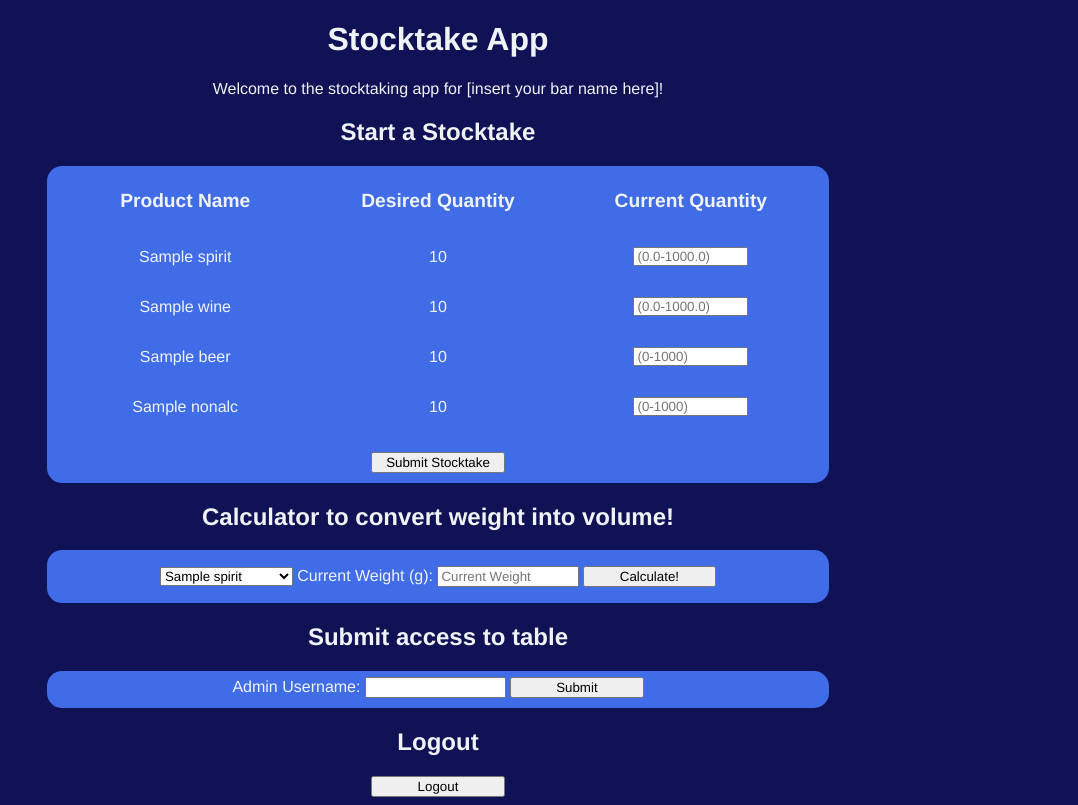
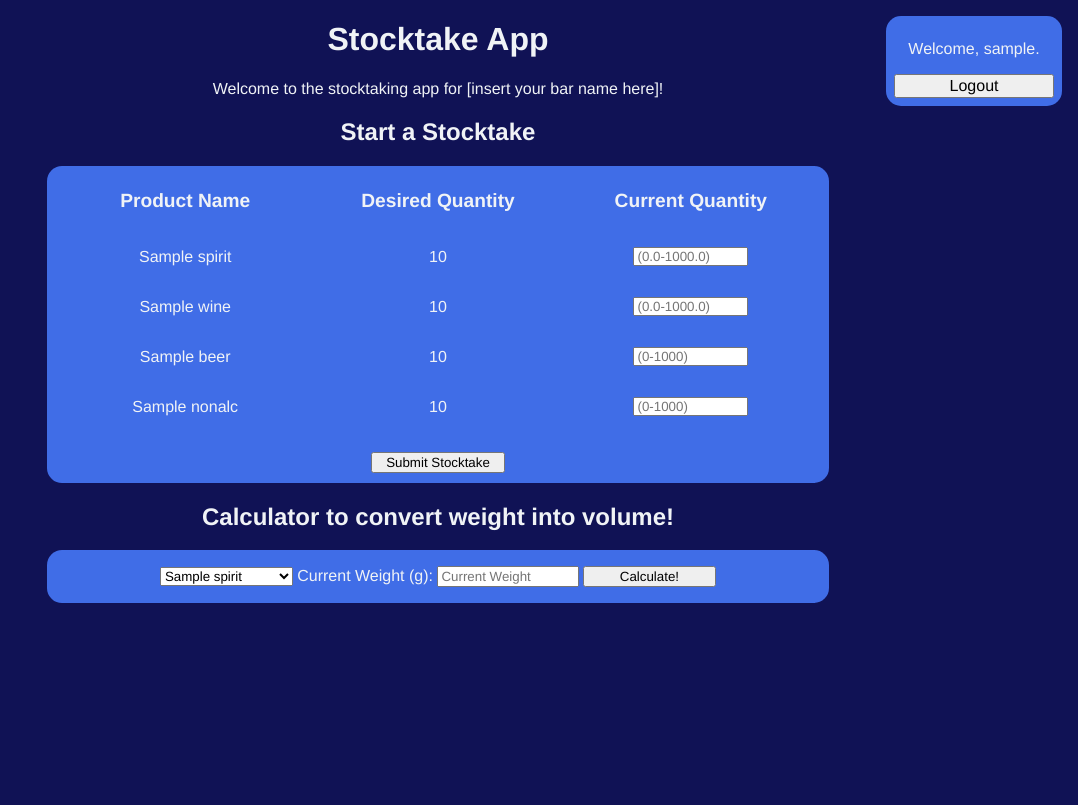
Before and after one commit to jordankettles/StocktakeCloud, a PHP site: page / in a window 1280 px wide. Shown: the whole page, without its empty margins (202-1280 px from the left). After the commit the page ends 603 px from the top, so only its background shows below. Run offline with PHP 8.4, Linux system fonts and the light colour scheme; the visitor is signed in with stand-in values (Sample User, id 1); tables that the repository leaves empty hold one stand-in row (values such as "Sample post").

Commit message:
Update HTML and CSS
- Moved the Logout button
- Hid everything except for request access on the client page if you don't have permission to view tables.
- Renamed some things

```diff
--- a/client/www/index.php
+++ b/client/www/index.php
@@ -73,21 +73,32 @@
     <body>
         <h1>Stocktake App</h1>
 
+        <section id="logout_section">
+            <?php
+                echo "<p>Welcome, " . $_SESSION["username"] . ".<p>"
+            ?>
+            <form action="signing/logout.php">
+                <input type="submit" value="Logout"/>
+            </form>
+        </section>
+
         <p>Welcome to the stocktaking app for [insert your bar name here]!</p>
 
         <section>
-            <h2 id="start_text">Start a Stocktake</h2>
+                    <?php
+                        # Table access
+                        $adminID = $pdo->query("SELECT * FROM ClientTableAccess WHERE clientID=" . $_SESSION['id'])->fetch()['adminID'];
+                        # Loop through the tables displaying each item with current_count input as an option next to each
+                        if (!empty($adminID)) {
+
+                            echo '<h2 id="start_text">Start a Stocktake</h2>
                                     <form method="post" enctype="aplication/x-www-form-urlencoded" action="scripts/submit_stocktake.php">
                                         <fieldset id="stocktake">
                                         <!-- <legend>Spirits</legend> -->
                                             <p>Product Name</p>
                                             <p>Desired Quantity</p>
-                    <p>Current Quantity</p>
-                    <?php
-                        # Table access
-                        $adminID = $pdo->query("SELECT * FROM ClientTableAccess WHERE clientID=" . $_SESSION['id'])->fetch()['adminID'];
-                        # Loop through the tables displaying each item with current_count input as an option next to each
-                        if (!empty($adminID)) {
+                                            <p>Current Quantity</p>';
+
                             $tables = array("Spirits", "Wine", "Beer", "NonAlc");
                             foreach($tables as $table) {
                                 $sql = "SELECT * FROM $table WHERE adminID=$adminID";
@@ -102,22 +113,26 @@
                                     }
                                 }
                             }
+
+                            echo ' <input id="submit_stocktake" type="submit" value="Submit Stocktake">
+                                    </fieldset>
+                                    </form>';
+
                         }
                     ?>
-                    <input id="submit_stocktake" type="submit" value="Submit Stocktake">
-                </fieldset>
-            </form>
         </section>
         <section>
-            <h2>Calculator to convert weight into volume!</h2>
-            <form action="#" onsubmit="calculateVolume(event)">
-                <fieldset id="calculator">
-                    <select name="product" id="converter">
                         <?php
                             # Table access
                             $adminID = $pdo->query("SELECT * FROM ClientTableAccess WHERE clientID=" . $_SESSION['id'])->fetch()['adminID'];
                             # Union spirits and wine as these are the only tables that can be used with the calculator
                             if (!empty($adminID)) {
+
+                                echo '<h2>Calculator to convert weight into volume!</h2>
+                                        <form action="#" onsubmit="calculateVolume(event)">
+                                            <fieldset id="calculator">
+                                                <select name="product" id="converter">';
+
                                 $sql = "SELECT * FROM Spirits WHERE adminID=$adminID UNION SELECT * FROM Wine WHERE adminID=$adminID";
                                 $q = $pdo->query($sql);
 
@@ -130,18 +145,25 @@
                                             "'>" . $row['name'] . "</option>\n";
                                     }
                                 }
-                            }
-                        ?>
-                    </select>
+
+                                echo '</select>
                                     <label for="current_weight">Current Weight (g): </label>
                                     <input type="number" placeholder="Current Weight" id="current_weight" name="current_weight" min="0">
                                     <input type="submit" value="Calculate!">
                                     <p id="vol_calc"></p>
                                     </fieldset>
-            </form>
+                                    </form>';
+
+                            }
+                        ?>
+
         </section>
-        <section>
-            <h2>Submit access to table</h2>
+
+        <?php
+            $adminID = $pdo->query("SELECT * FROM ClientTableAccess WHERE clientID=" . $_SESSION['id'])->fetch()['adminID'];
+            if (empty($adminID)) {
+                echo '<section>
+                        <h2>Request Table Access</h2>
                         <form method="post" enctype="aplication/x-www-form-urlencoded" action="scripts/table_request.php">
                             <fieldset id="tableRequest">
                                 <label for="adminUsername">Admin Username: </label>
@@ -149,12 +171,9 @@
                                 <input type="submit" value="Submit">
                             </fieldset>
                         </form>
-        </section>
-        <section>
-            <h2>Logout</h2>
-            <form action="signing/logout.php">
-                <input type="submit" value="Logout"/>
-            </form>
-        </section>
+                    </section>';
+            }
+        ?>
+
     </body>
 </html>
--- a/client/www/style.css
+++ b/client/www/style.css
@@ -147,6 +147,18 @@ fieldset {
     grid-column: span 3;
 }
 
+#logout_section {
+    position: fixed;
+    top: 0;
+    right: 0;
+    margin: 1em;
+    padding: 0.5em;
+}
+
+#logout_section input {
+    font-size: 1em;
+}
+
 th {
     text-align: left;
     font-size: 1.05em;
@@ -156,7 +168,7 @@ fieldset {
     border: none;
 }
 
-table, th, td, fieldset, #current {
+table, th, td, fieldset, #current, #logout_section {
 background-color: #406de7;
 border-radius: 15px;
 }
```
Also changed, not shown: admin/www/index.php (+21 -15 lines), admin/www/style.css (+18 -2 lines). Lines whose indentation alone changed are shown as unchanged.
